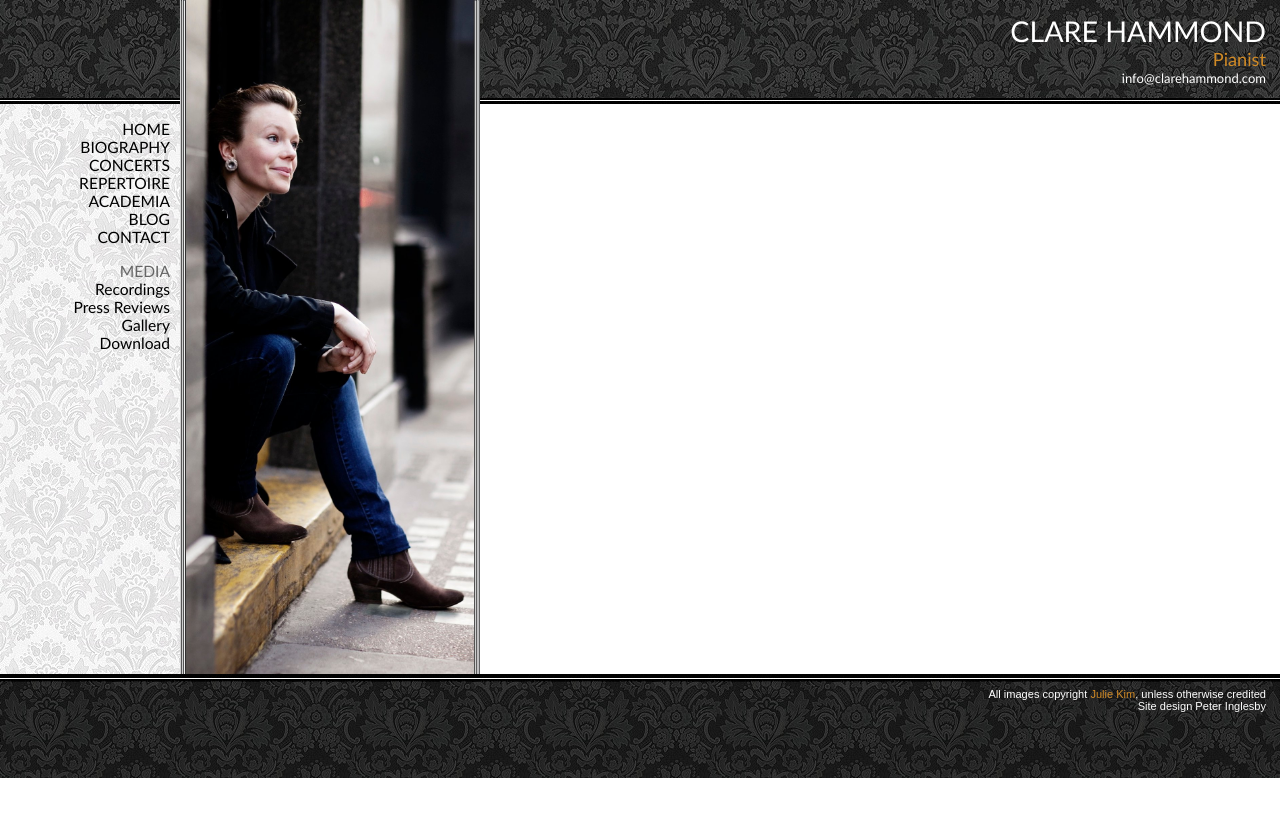
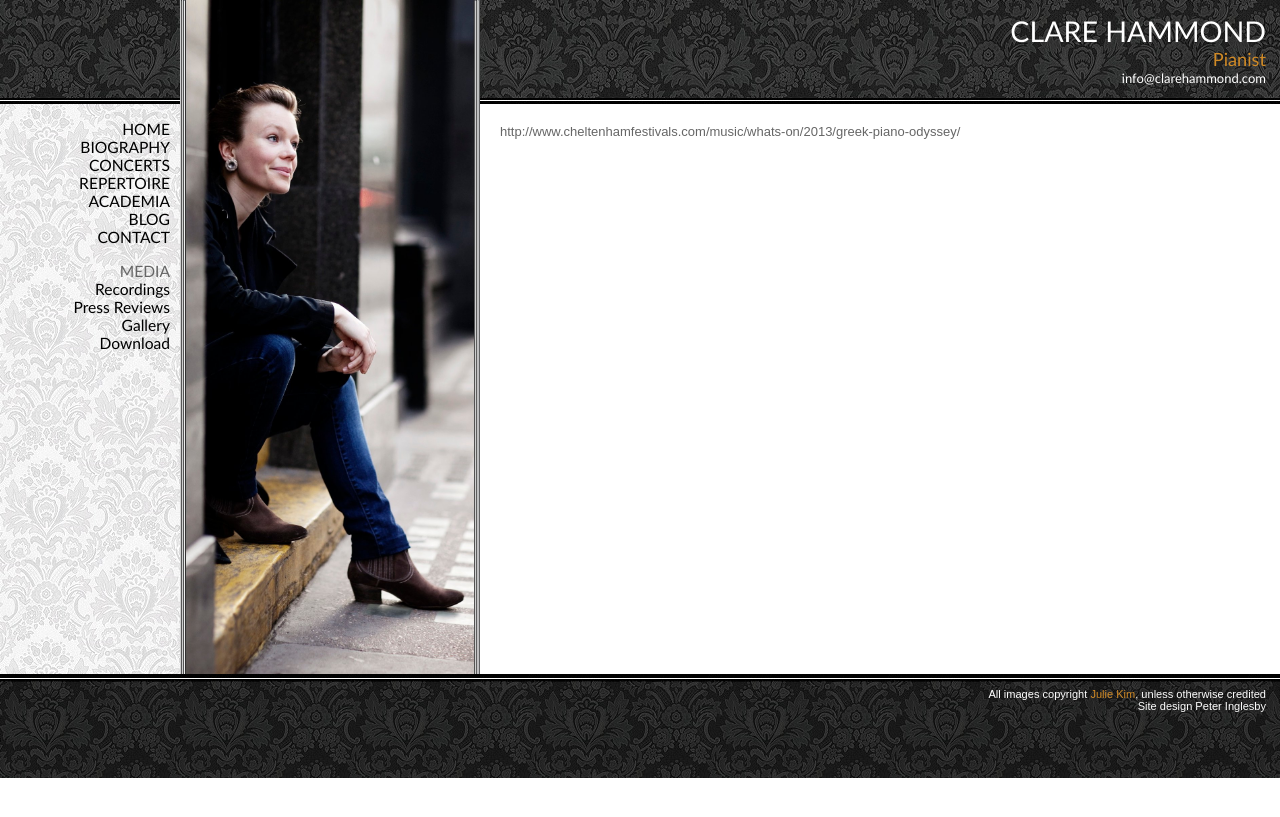
Before and after one commit to hammonc/clarehammond.com, a Jekyll site: the page built from concerts-to-add.html, in a window 1280 px wide. Shown: the top 817 px of the page. Built offline with Jekyll 4.4.1, drawn with Linux system fonts in a browser that asks for light colours.

Commit message:
index update

```diff
--- a/concerts-to-add.html
+++ b/concerts-to-add.html
@@ -2,3 +2,11 @@
 layout: with-image
 image: concerts.jpg
 ---
+
+
+
+
+
+
+
+http://www.cheltenhamfestivals.com/music/whats-on/2013/greek-piano-odyssey/
--- a/index.html
+++ b/index.html
@@ -11,7 +11,7 @@
 
     <table>
 
-        <tr><td><img src="/resources/radio3-icon.jpg" class="news-icon" /></a></td><td>Clare will appear live on BBC Radio 3's <a href="http://www.bbc.co.uk/programmes/b006tp0c" target="_blank">In Tune</a> at 5.30pm on Monday 18 March. You can listen to an excerpt from her previous broadcast, for Hear and Now in January, <a href="http://clarehammond.com/hear-and-now.html" target="_blank">here</a>.</td></tr>
+        <tr><td><img src="/resources/radio3-icon.jpg" class="news-icon" /></a></td><td>Clare will appear live on BBC Radio 3's <a href="http://www.bbc.co.uk/iplayer/episode/b01r9phb/In_Tune_Ryo_Terakado_Claire_Hammond_Robert_Mitchell_Dominic_West/" target="_blank">In Tune</a> at 5.30pm on Monday 18 March. You can listen to an excerpt from her previous broadcast, for Hear and Now in January, <a href="http://clarehammond.com/hear-and-now.html" target="_blank">here</a>.</td></tr>
 
         <tr><td><a href="http://www.bis.se/index.php" target="_blank"><img src="/resources/bis-icon.jpg" class="news-icon" /></a></td><td>Clare has just embarked on two recording projects with <a href="http://www.bis.se/index.php" target="_blank">BIS</a>. She will record the complete works of <a href="http://panufnik.com/" target="_blank">Sir Andrzej</a> and <a href="http://roxannapanufnik.com/" target="_blank">Roxanna Panufnik</a>, and a disc of études by <a href="http://www.boosey.com/composer/unsuk+chin" target="_blank">Unsuk Chin</a>, Karol Szymanowski, Sergei Lyapunov and Nikolai Kapustin later on this year.</td></tr>
 
```
